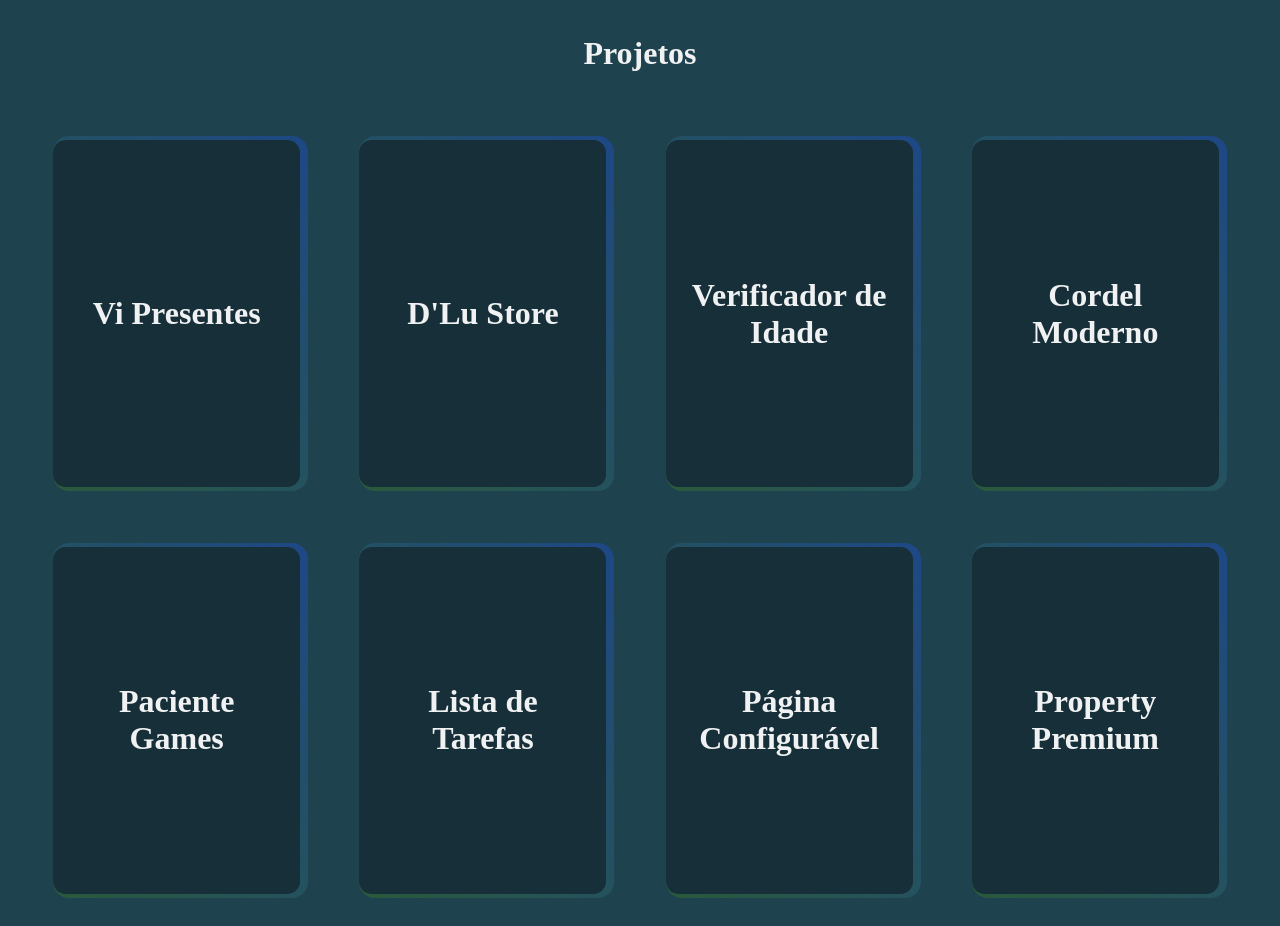
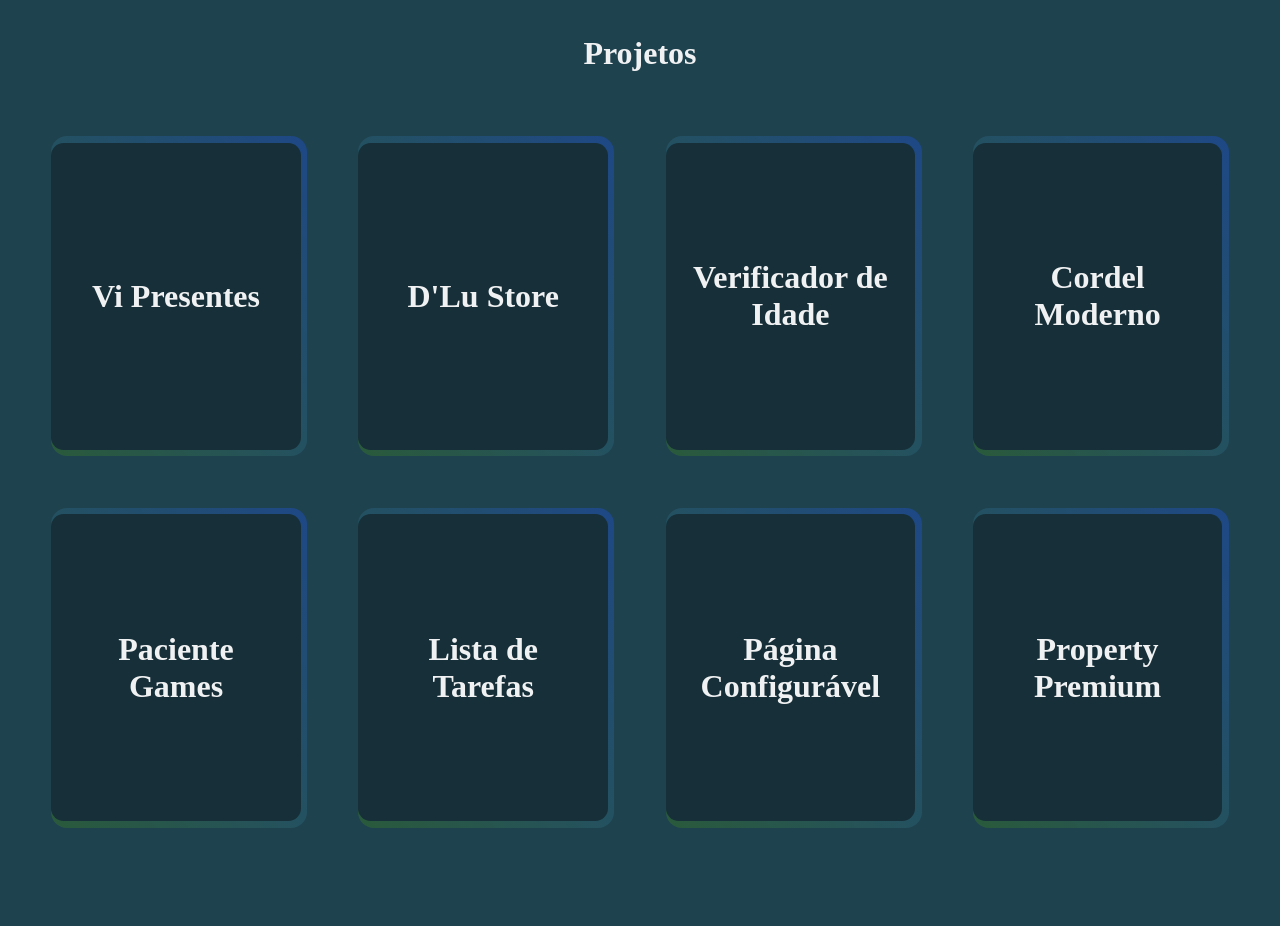
Before and after one commit to AugustoHeitor/AugustoHeitor, a plain HTML site: page index.html in a window 1280 px wide. Shown: the part 800-1726 px from the top of the page. Drawn offline with Linux system fonts and the light colour scheme.

Commit message:
Versão 2.2

```diff
--- a/css/home.css
+++ b/css/home.css
@@ -64,8 +64,8 @@ main > h1{
     display: grid;
     place-items: center;
     position: relative;
-    width: 255px;
-    height: 355px;
+    width: 20vw;
+    height: 25vw;
     border-radius: 1em;
     background: linear-gradient(50deg, #2a5a3b, #1e4886);
     overflow: hidden;
@@ -88,8 +88,8 @@ main > h1{
 .card{
     display: grid;
     place-items: center;
-    width: 247px;
-    height: 347px;
+    width: 19.5vw;
+    height: 24vw;
     background: #162F38;
     border-radius: .8em;
     z-index: 1;
```
